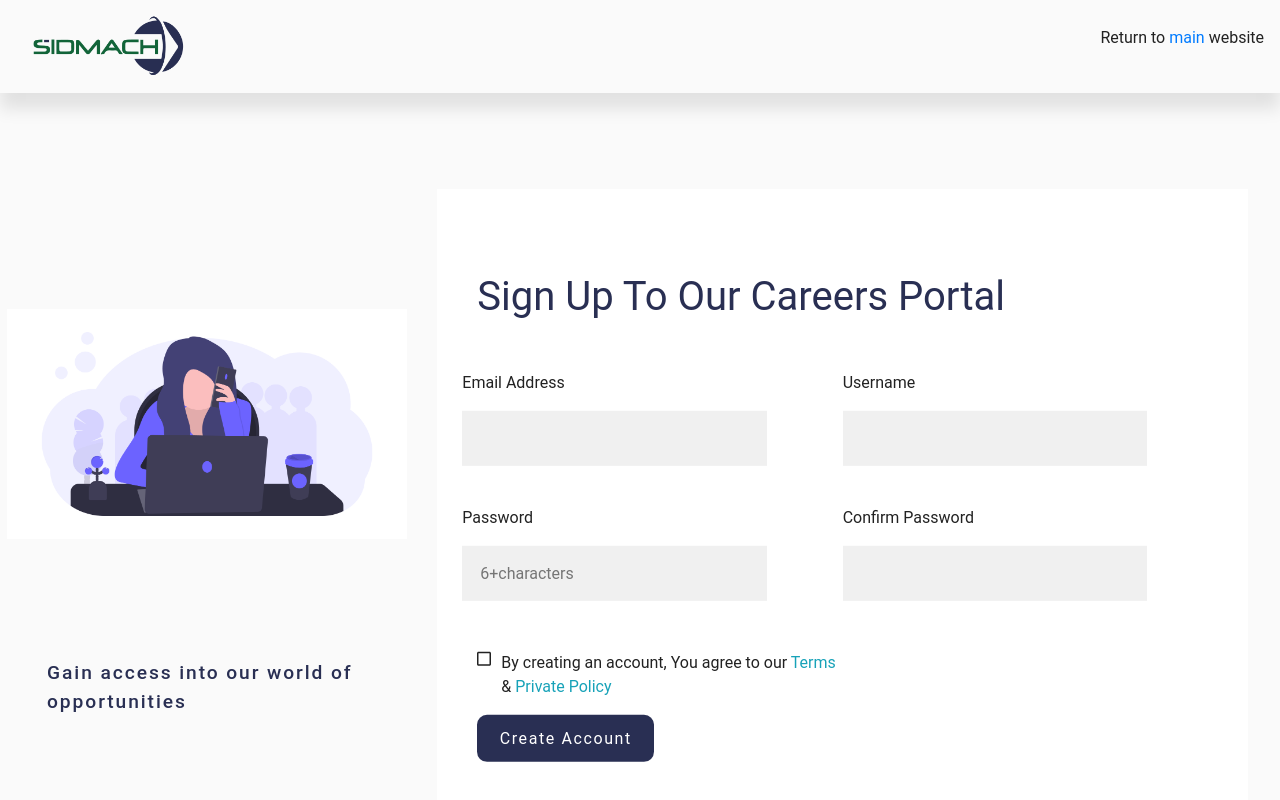
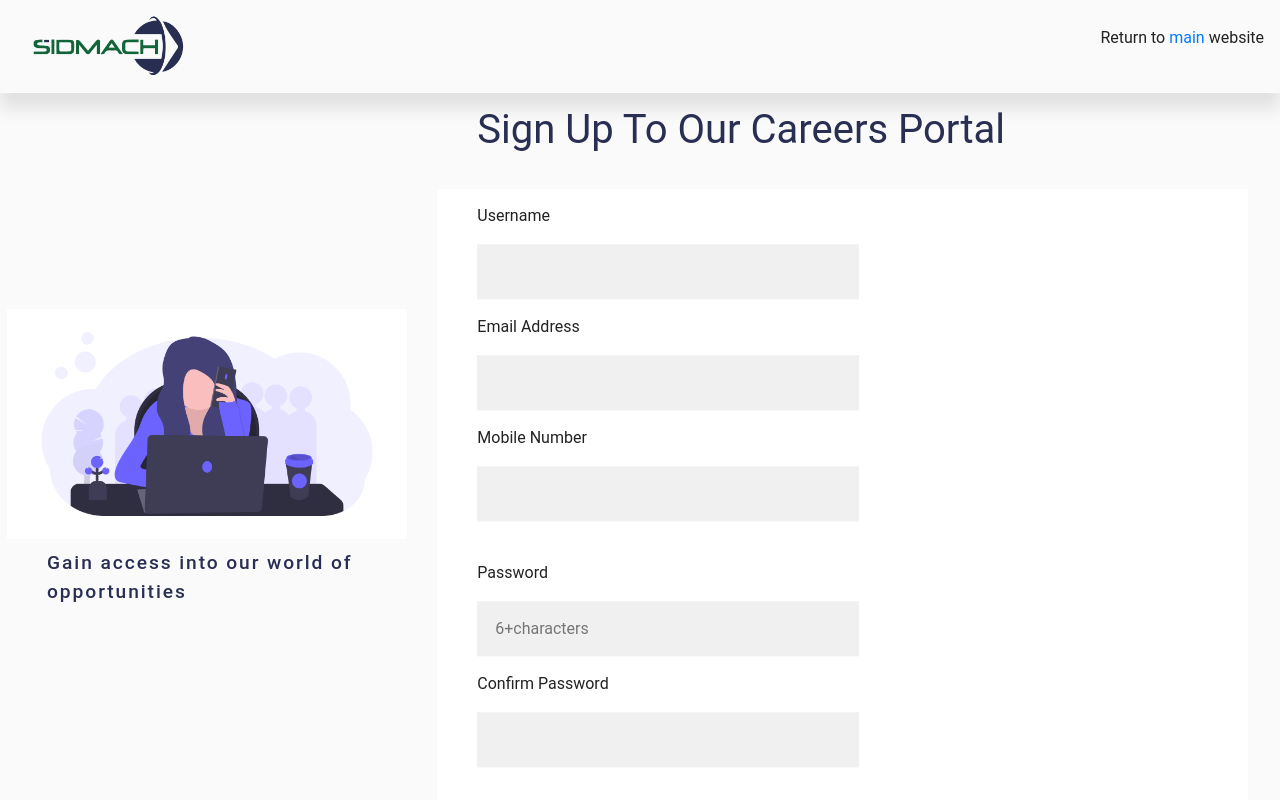
Before and after one commit to phartex/dashboard-project, a React (Create React App) app: page /SignUp in a window 1280 px wide. Shown: the top 800 px of the page. Built offline with nearby package versions, Linux system fonts and the light colour scheme.

Commit message:
dashboard

```diff
--- a/src/Dash.css
+++ b/src/Dash.css
@@ -234,18 +234,23 @@ form .form_group .middle-footer {
 }
 
 .app-ov-card {
-  padding: 2rem;
+  /* padding: 2rem; */
   background-color: #fff;
   border-radius: 10px;
 }
 
 .app-ov-card img {
   width: 300px;
+
+}
+.skills{
+
+  margin: 3em auto;
 }
 .card2 img {
-  width: 280px !important;
-  height: 220px;
-  margin-bottom: 2rem;
+  height: 120px;
+  width: 100% !important;
+  margin-top: 0;
 }
 
 .cards-header {
@@ -268,15 +273,17 @@ form .form_group .middle-footer {
   color: #453074;
   font-weight: 700;
   margin-bottom: 2rem;
+  margin-top: 1em;
 }
 
 .card2 button,
 .blue-btn {
   background-color: #292f53;
+
   color: #fff;
   padding: 1rem;
   border-radius: 10px;
-  margin-left: 5rem;
+  margin-left: 9rem;
   border: none;
 }
 
--- a/src/SignUp.css
+++ b/src/SignUp.css
@@ -22,7 +22,7 @@ html,body{
     letter-spacing: 0.1em;
 }
 .container .main .left p{
-    margin-top: 120px;
+    margin-top: 10px;
 
 }
 .container .main .left img{
@@ -48,7 +48,9 @@ html,body{
     font-weight: 700;
 }
 .right{
+
     background-color: #fff;
+    width: 80%;
 }
 
 .container .main button{
@@ -80,6 +82,7 @@ html,body{
     color: #292F53;
     font-weight: 400;
     font-size: 40px;
+
 }
 .container .main .right .main_right{
     margin-top: 50px;
@@ -123,9 +126,11 @@ html,body{
 }
 #field2{
     width: 50%;
+    margin-top: 1em;
 }
 #field3{
     width: 50%;
+    margin-top: 0;
 }
 
 
--- a/src/SignUp.js
+++ b/src/SignUp.js
@@ -40,22 +40,29 @@ const SignUp = () => {
                 <h2>Sign Up To Our Careers Portal</h2>
 
                 <div className="row main_right">
-                  <div className="col-xs-12  input_field" id="field2">
-                    <p>Email Address</p>
-                    <input type="text" />
-                  </div>
-                  <div className="col-xs-12  input_field" id="field3">
+                <div className="col-xs-12 col-lg-8  input_field" id="field3">
                     <p>Username</p>
                     <input type="text" />
                   </div>
+
+                  <div className="col-xs-12 col-lg-8  input_field" id="field2">
+                    <p >Email Address</p>
+                    <input type="text" />
+                  </div>
+
+                  <div className="col-xs-12 col-lg-8  input_field" id="field2">
+                    <p>Mobile Number</p>
+                    <input type="text" />
+                  </div>
+
                 </div>
 
                 <div className="row main_password">
-                  <div className="col-xs-12 input_field" id="field2">
+                  <div className="col-xs-12 col-lg-8 input_field" id="field3">
                     <p>Password</p>
                     <input type="password" placeholder="    6+characters" />
                   </div>
-                  <div className="col-xs-12  input_field" id="field3">
+                  <div className="col-xs-12 col-lg-8  input_field" id="field2">
                     <p>Confirm Password</p>
                     <input type="password" />
                   </div>
--- a/src/Vacancy.css
+++ b/src/Vacancy.css
@@ -7,8 +7,17 @@ body{
     height: 100vh;
     box-sizing: border-box;
     margin: 0;
+
     padding: 0;
     font-family: 'Poppins',sans-serif;
+
+}
+
+.align-center img{
+    width: 30px;
+}
+.align-center button{
+    text-align: center;
 
 }
 .test {
--- a/src/Vacancy.js
+++ b/src/Vacancy.js
@@ -14,6 +14,10 @@ import rectangle from "./component/Sidmach/rectangle.png";
 import greenrec from "./component/Sidmach/greenrec.png";
 import mockups from "./component/Sidmach/mockups.png";
 const Vacancy = () => {
+  clickImg =()=>{
+    console.log('iiiiiiii')
+  }
+
   return (
     <div>
       <Header />
@@ -75,14 +79,24 @@ const Vacancy = () => {
             <div className="app-ov-card card2">
               <Container>
                 <Row className="align-center">
-                  <img src="img/mockups.png" alt="" />
+                  <img className='rectangle' src="img/rectangle.png" style={{width:'10px'}}  alt="" />
 
-                  <h2>Exiciting Content from sidmach</h2>
+                  <h2>UI/UX Designer</h2>
                   <Row className="align-center">
                     {" "}
-                    <button>VISIT OUR BLOG</button>
+                    <button>APPLY NOW</button>
                   </Row>
+
                 </Row>
+                <Col className='skills'>
+                    <h4>Skills Required</h4>
+                    <ul>
+                      <li>Knowledgable familiarity with design tools,Figma, Adobe Xd.</li>
+                      <li>Experience with design thinking methodologies, research.</li>
+                      <li>Excellent verbal communication, writing , team works skills.</li>
+                    </ul>
+                </Col>
+
               </Container>
             </div>
           </Col>
@@ -99,8 +113,8 @@ const Vacancy = () => {
                 <Row>
                   <Col>
                     <div className="positions-cards">
+                        <img src="img/job-icon-1.png" alt="" />
                       <Row>
-                        <img src="img/job-icon-1.png" alt="" />
                       </Row>
                       <Row>
                         <h3>Frontend Web Developer</h3>
@@ -198,15 +212,15 @@ const Vacancy = () => {
           </Col>
 
           <Col>
+
+
+            <div className="luminate-vid">
+              <a onClick={clickImg()}><img src="img/luminate-vid.png" alt="" /></a>
+            </div>
+
             <div className="luminate-logo">
               <img src="img/luminate-header.png" alt="" />
             </div>
-
-            <div className="luminate-vid">
-              <img src="img/luminate-vid.png" alt="" />
-            </div>
-
-            <button className="blue-btn btn-lg">GET LUMINATE</button>
           </Col>
         </Row>
       </Container>
```
Also changed, not shown: public/img/Vector.png (added), public/img/rectangle.png (added).
